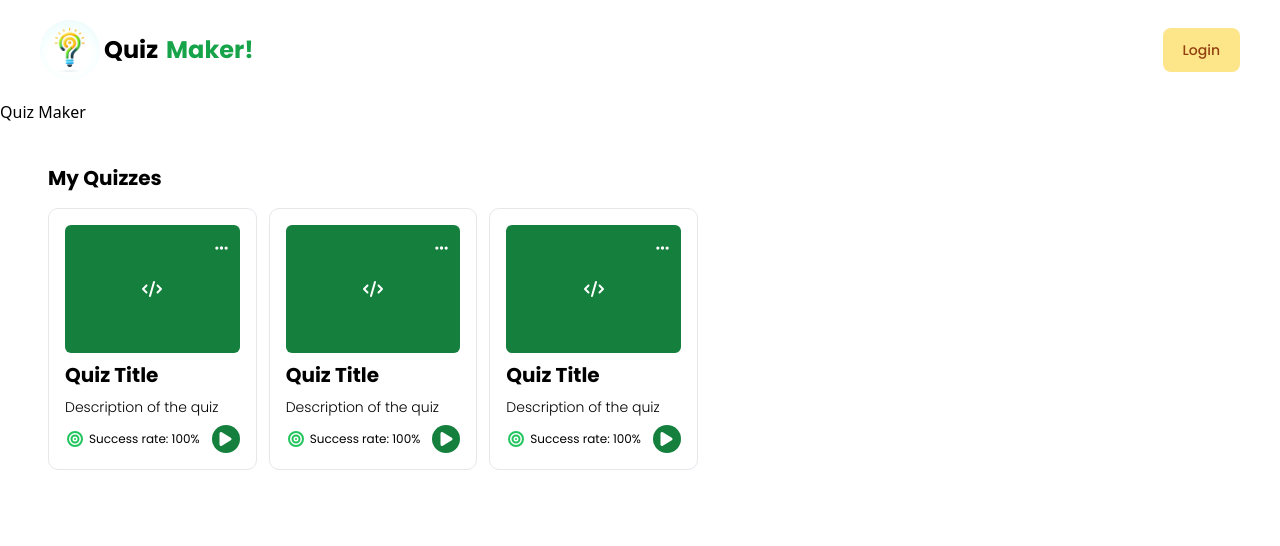
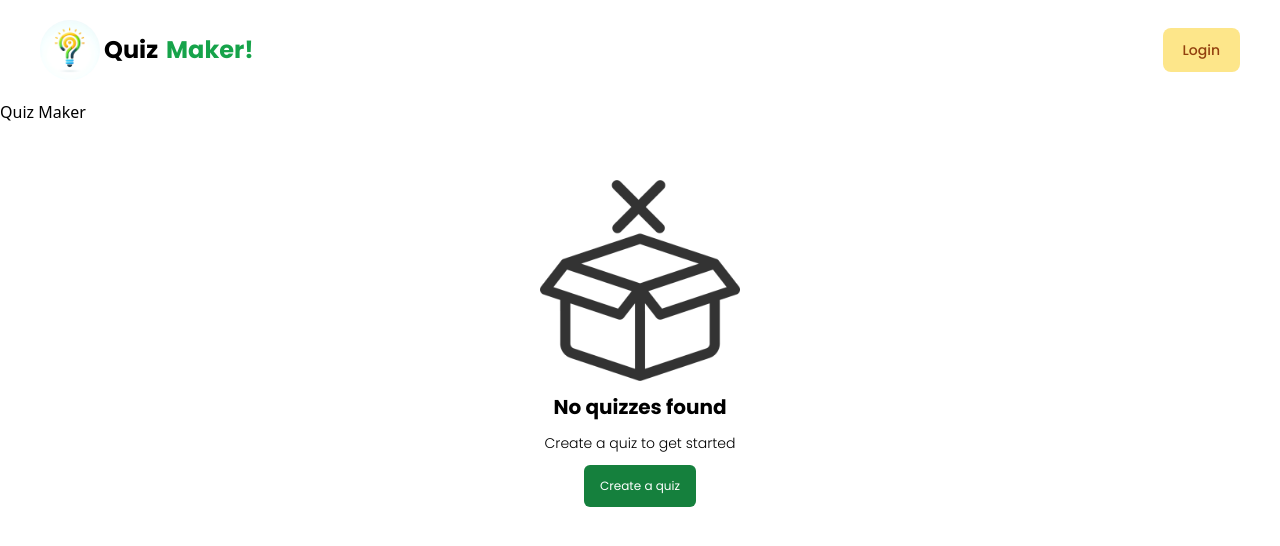
Before and after one commit to darrylestrada97/quiz_maker, a Next.js app: page / in a window 1280 px wide. Shown: the top 546 px of the page. Built offline with nearby package versions, Linux system fonts and the light colour scheme.

Commit message:
added no quizzArea PlaceHolder.js.

```diff
--- /dev/null
+++ b/app/Components/PlaceHolder.js
@@ -0,0 +1,19 @@
+import React from "react";
+import Image from 'next/image';
+function PlaceHolder(props){
+    return(
+        <div className={"poppins flex-col gap-3 p-4 flex justify-center items-center"}>
+            <Image
+                src={"/img/placeholder.png"}
+                alt="palceholder image"
+                width={200}
+                height={200}
+            />
+            <h2 className="text-xl font-bold">No quizzes found</h2>
+            <p className="text-sm font-light">Create a quiz to get started</p>
+            <button className={"p-3 px-4 text-white text-[12px] bg-green-700 rounded-md"}>Create a quiz</button>
+
+
+    </div>)
+}
+export default PlaceHolder;
--- a/app/Components/QuizzesArea.js
+++ b/app/Components/QuizzesArea.js
@@ -1,18 +1,22 @@
 import React from "react";
 import QuizCard from "./QuizCard";
+import PlaceHolder from "@/app/Components/PlaceHolder";
 
 
 function QuizzesArea(props){
+    const allQuizzes =[];
     return (
         <div className="poppins mx-12 mt-10 ">
-            <h2 className="text-xl font-bold"> My Quizzes</h2>
-            <div className={"flex gap-3 pt-4"}>
-            <QuizCard />
-            <QuizCard/>
-            <QuizCard/>
-            </div>
-        </div>
-    );
+            {allQuizzes.length === 0 ? (<PlaceHolder></PlaceHolder>) : (
+                <div>
+                <h2 className="text-xl font-bold"> My Quizzes</h2>
+                <div className={"mt-6 flex gap-3 flex-wrap"}>
+                    <QuizCard/>
+                    <QuizCard/>
+                    <QuizCard/>
+                </div>
+                </div>)}
+        </div>);
 }
 
 export default QuizzesArea;
```
Also changed, not shown: public/img/placeholder.png (added).
